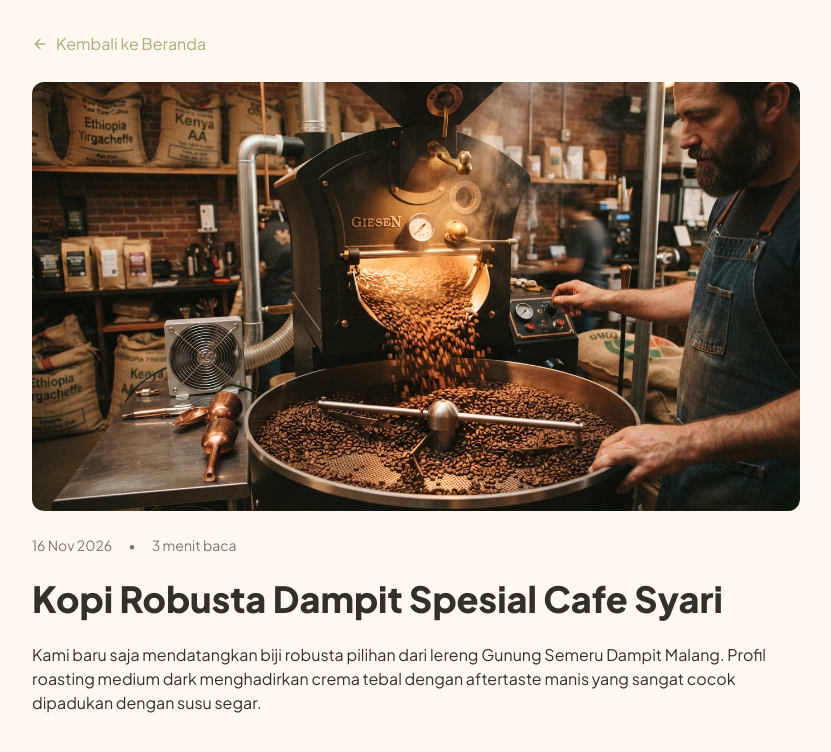
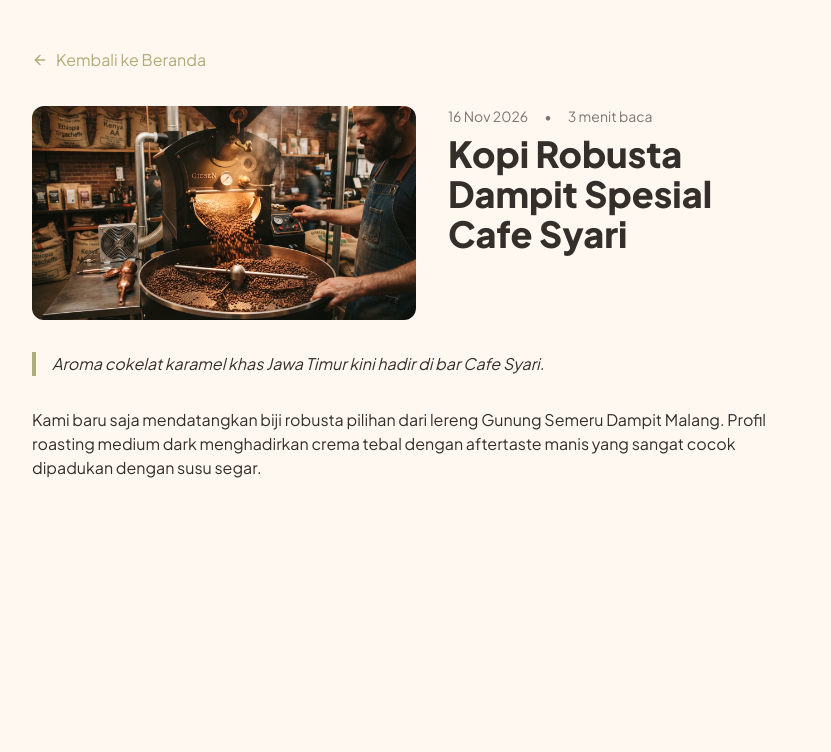
Before and after one commit to hirzailma/Cafe-Syar-i, a Next.js app: page /kabar/id_1794801097884_vutvpc in a window 1280 px wide. Shown: the top 752 px of the page, without its empty margins (224-1055 px from the left). Built offline with nearby package versions, Linux system fonts and the light colour scheme; no server answers.

Commit message:
Refactor article detail page layout

```diff
--- a/src/app/kabar/[slug]/page.tsx
+++ b/src/app/kabar/[slug]/page.tsx
@@ -6,7 +6,11 @@ import { siteConfig } from "@/config/site";
 
 export const dynamic = "force-dynamic"; // ensure fresh fetch on each request
 
-export default async function ArticleDetail({ params }: { params: { slug: string } }) {
+export default async function ArticleDetail({
+  params,
+}: {
+  params: { slug: string };
+}) {
   const { slug } = params;
   let article: News | null = null;
 
@@ -35,31 +39,33 @@ export default async function ArticleDetail({ params }: { params: { slug: string
   // Support matching by numeric id, string id, or slug.
   if (!article) {
     const slugStr = String(slug);
-    const fallback = siteConfig.articles.find((a) =>
-      a.id === slugStr || a.slug === slugStr || a.id === Number(slugStr).toString()
+    const fallback = siteConfig.articles.find(
+      (a) =>
+        a.id === slugStr ||
+        a.slug === slugStr ||
+        a.id === Number(slugStr).toString()
     );
     if (fallback) {
-      // Build a minimal News-like object using fallback data
       article = {
         id: fallback.id,
         title: fallback.title,
-        // Use excerpt as the content; in production it will be rendered as plain text.
         content: fallback.excerpt,
         thumbnail_path: fallback.thumbnail,
-        // Use the provided date if available, otherwise current date.
         created_at: fallback.date
           ? new Date(fallback.date).toISOString()
           : new Date().toISOString(),
-        // Additional fields can be added as needed.
       } as any;
     }
   }
 
   if (!article) {
     return (
-      <div className="min-h-screen flex flex-col items-center justify-center bg-[#FFF8F1] p-4">
-        <h2 className="text-2xl font-bold text-[#352f2b] mb-4">Artikel tidak ditemukan</h2>
-        <Link href="/" className="px-4 py-2 bg-[#AEAC78] text-white rounded hover:bg-[#626034]">
+      <div className="min-h-screen flex flex-col items-center justify-center bg-[#FFF8F1] text-[#352f2b] p-4">
+        <h2 className="text-2xl font-bold mb-4">Artikel tidak ditemukan</h2>
+        <Link
+          href="/"
+          className="px-4 py-2 bg-[#AEAC78] text-white rounded hover:bg-[#626034]"
+        >
           Kembali ke Beranda
         </Link>
       </div>
@@ -73,39 +79,53 @@ export default async function ArticleDetail({ params }: { params: { slug: string
   });
 
   return (
-    <section className="min-h-screen bg-[#FFF8F1] text-[#352f2b] py-8 px-4 md:px-8">
-      <div className="max-w-3xl mx-auto space-y-6">
+    <section className="min-h-screen bg-[#FFF8F1] text-[#352f2b] py-12 px-4 md:px-8">
+      <div className="max-w-3xl mx-auto space-y-8">
         {/* Back button */}
-        <Link href="/" className="inline-flex items-center gap-2 text-[#AEAC78] hover:text-[#626034]">
+        <Link
+          href="/"
+          className="inline-flex items-center gap-2 text-[#AEAC78] hover:text-[#626034]"
+        >
           <ArrowLeft className="w-4 h-4" />
           Kembali ke Beranda
         </Link>
 
-        {/* Main image */}
+        {/* Split header: image + meta/title */}
+        <div className="flex flex-col md:flex-row md:gap-8 items-start">
           {article.thumbnail_path && (
             <Image
               src={article.thumbnail_path}
               alt={article.title}
-            width={1200}
-            height={600}
-            className="w-full h-auto rounded-lg object-cover"
+              width={600}
+              height={400}
+              className="w-full md:w-1/2 h-auto rounded-lg object-cover mb-4 md:mb-0"
             />
           )}
 
-        {/* Meta */}
-        <div className="flex items-center gap-4 text-sm text-[#7f7570]">
+          <div className="flex-1">
+            <div className="flex items-center gap-4 text-sm text-[#7f7570] mb-2">
               <span>{date}</span>
               <span>•</span>
               <span>{"3 menit baca"}</span>
             </div>
-
-        {/* Title */}
-        <h1 className="text-3xl md:text-4xl font-extrabold text-[#352f2b]">
+            <h1 className="text-3xl md:text-4xl font-extrabold text-[#352f2b] mb-4">
               {article.title}
             </h1>
+          </div>
+        </div>
+
+        {/* Optional excerpt as a highlighted quote */}
+        {article.excerpt && (
+          <blockquote className="border-l-4 border-[#AEAC78] pl-4 italic text-[#352f2b] bg-[#FFF8F1]">
+            {article.excerpt}
+          </blockquote>
+        )}
 
         {/* Content */}
-        <article className="prose prose-sm md:prose lg:prose-lg max-w-none" dangerouslySetInnerHTML={{ __html: article.content }} />
+        <article
+          className="prose prose-sm md:prose lg:prose-lg max-w-none"
+          dangerouslySetInnerHTML={{ __html: article.content }}
+        />
       </div>
     </section>
   );
```
Lines whose indentation alone changed are shown as unchanged.
